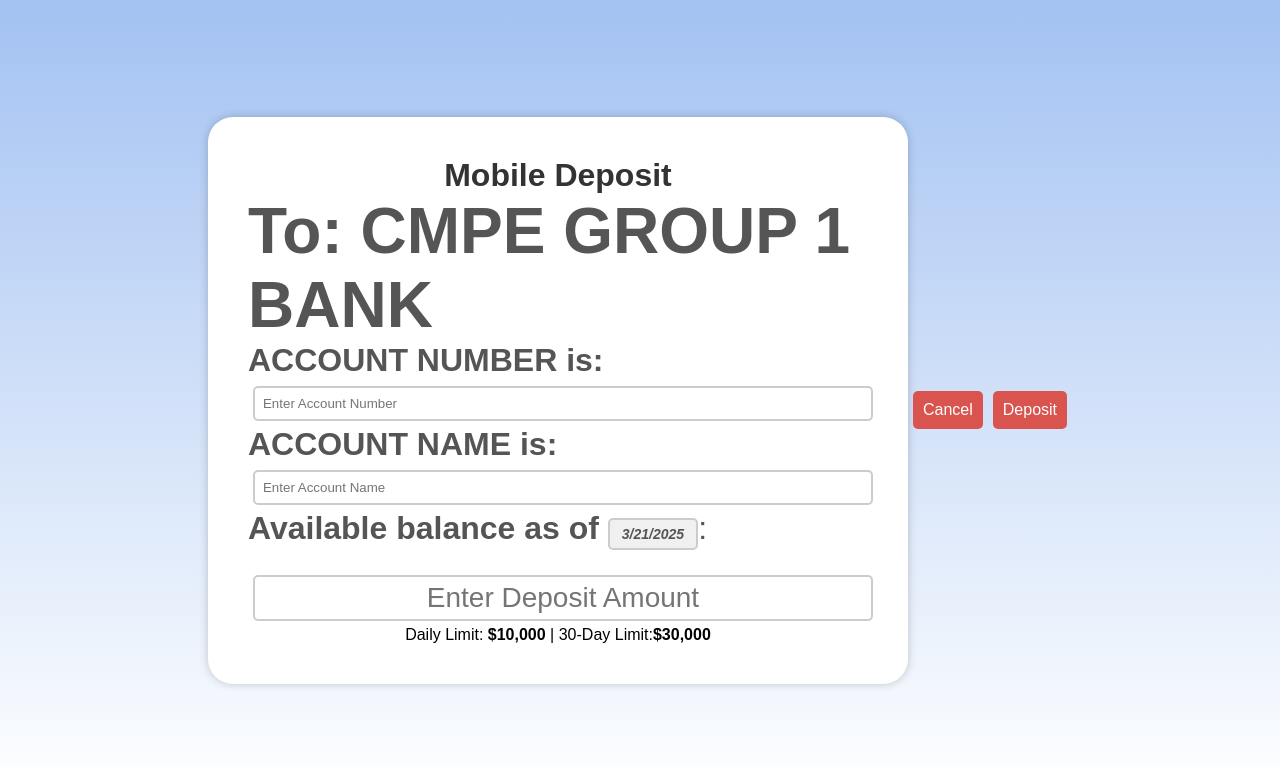
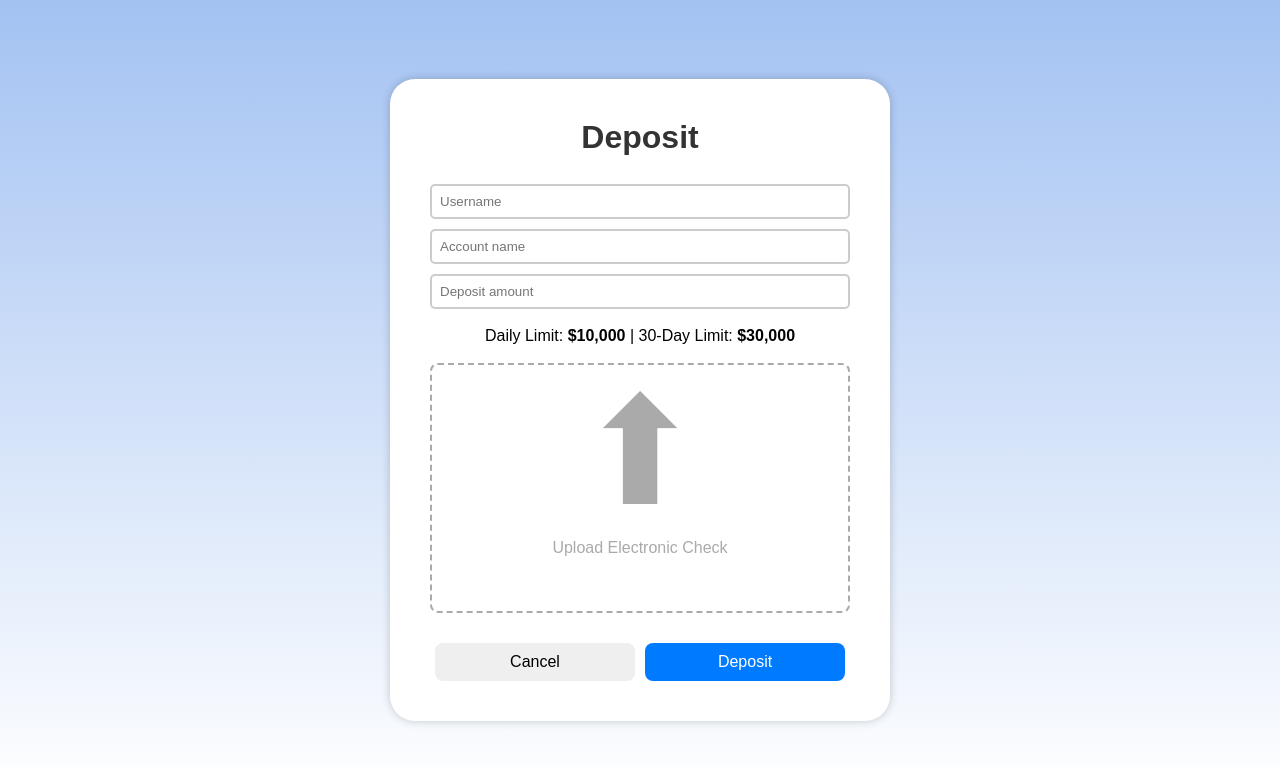
Before and after one commit to bmai1/CMPE-131-Group-1, a Flask app: page /deposit in a window 1280 px wide. Shown: the top 767 px of the page. Run offline with Flask 3, Linux system fonts and the light colour scheme.

Commit message:
render deposit.html

```diff
--- a/app.py
+++ b/app.py
@@ -110,7 +110,7 @@ def dashboard():
 
 @app.route('/deposit')
 def deposit():
-        """
-        Route for Deposit
-        """
-        return render_template('deposit.html')
+    """
+        Route for deposit. TODO: add image upload
+    """
+    return render_template('deposit.html')
--- a/static/deposit.css
+++ b/static/deposit.css
@@ -16,8 +16,8 @@ body{
 
 .container{
     background:white;
-    width: 90%;
-    max-width:700px;
+    width: 70%;
+    max-width:500px;
     padding:40px;
     border-radius:25px;
     box-shadow:0px 0px 10px rgba(0, 0, 0, 0.2);
@@ -32,14 +32,14 @@ h2{
 .account-info {
     font-size: 32px;
     color:#555;
-    margin-bottom: 20px;
+    /* margin-bottom: 20px; */
     text-align: left;
 }
 
 input{
     width:100%;
     padding:8px;
-    margin:5px;
+    margin-top:10px;
     border:2px solid #ccc;
     border-radius: 5px;
 }
@@ -55,11 +55,8 @@ input{
     font-size: 14px;
 }
 .amount-input{
-    font-size: 28px;
-    text-align: center;
     width: 100%;
     border-bottom: 2px solid #ccc;
-    padding:5px;
 }
 
 .buttons{
@@ -75,7 +72,6 @@ button {
     border-radius: 5px;
     cursor:pointer;
     font-size: 16px;
-    color: white;
     margin: 0 5px;
 }
 .cancel:hover{
@@ -91,3 +87,24 @@ button {
 .deposit{
     background: #d9534f;
 }
+
+#upload-box {
+    color: rgb(170, 170, 170);
+    width: 100%;
+    height: 250px;
+    border: 2px dashed #aaa;
+    border-radius: 8px;
+    align-items: center;
+    justify-content: center;
+    flex-direction: column;
+    cursor: pointer;
+    text-align: center;
+  }
+
+  #upload-box span {
+    font-size: 24px;
+  }
+
+  #upload-box.drag-over {
+    background: #e0e0e0;
+  }
--- a/templates/Deposit.html
+++ b/templates/Deposit.html
@@ -3,36 +3,77 @@
     <head>
         <meta charset="UTF-8">
     <meta name="viewport" content="width=device-width, initial-scale=1.0">
-    <title>Mobile Deposit </title>
+    <title>Mobile Deposit</title>
     <link rel="stylesheet" href="{{ url_for('static', filename='deposit.css') }}">
+    <link rel="stylesheet" href="{{ url_for('static', filename='loginregister.css') }}">
 </head>
 <body>
     <div class="container">
-        <h2>Mobile Deposit</h2>
+        <h2>Deposit</h2>
+        <br>
         <div class="account-info">
-            <h1> To: <strong> CMPE GROUP 1 BANK </strong></h1>
-            <p> <strong> ACCOUNT NUMBER is: </strong><input type="number" class="account-number" placeholder="Enter Account Number"></p>
-            <p> <strong> ACCOUNT NAME is: </strong><input type="text" class="account-name" placeholder="Enter Account Name"> </p>
-            <p> <strong>Available balance as of </strong>
-                <span class="date-today"><span id="current-date"></span></span>:
-            </p>
+            <input type="text" class="account-number" placeholder="Username">
+            <input type="text" class="account-name" placeholder="Account name">
         </div>
-            <input type="text" class="amount-input" placeholder="Enter Deposit Amount" >
-            <p>Daily Limit: <strong>$10,000</strong> | 30-Day Limit:<strong>$30,000</strong></p>
+        <input type="text" class="amount-input" placeholder="Deposit amount">
+        <br>
+        <br>
+        <p>Daily Limit: <strong>$10,000</strong> | 30-Day Limit: <strong>$30,000</strong></p>
+        <br>
+        <div id="upload-box">
+            <input type="file" id="file-input" accept="image/*" hidden />
+            <div id="upload-content">
+                <span style="font-size:150px;">⬆</span>
+                <p>Upload Electronic Check</p>
+            </div>
+        </div>
+        <div class="buttons">
+            <button class="nav-button">Cancel</button>
+            <button class="login-button">Deposit</button>
+        </div>
     </div>
-        <div class = "buttons">
-            <button class="cancel">Cancel</button>
-            <button class="deposit">Deposit</button>
-        </div>
 
         <script>
-            function updateDate(){
+            function updateDate() {
                 let today = new Date();
                 let formattedDate = (today.getMonth()+1) + '/' + today.getDate() + '/' + today.getFullYear();
                 document.getElementById("current-date").innerText = formattedDate;
+            }
+            window.onload = updateDate;
 
+            const uploadBox = document.getElementById("upload-box");
+            const fileInput = document.getElementById("file-input");
+
+            uploadBox.addEventListener("click", () => fileInput.click());
+
+            uploadBox.addEventListener("dragover", (e) => {
+                e.preventDefault();
+                uploadBox.classList.add("drag-over");
+            });
+
+            uploadBox.addEventListener("dragleave", () => {
+                uploadBox.classList.remove("drag-over");
+            });
+
+            uploadBox.addEventListener("drop", (e) => {
+                e.preventDefault();
+                uploadBox.classList.remove("drag-over");
+                const file = e.dataTransfer.files[0];
+                if (file) handleFileUpload(file);
+            });
+
+            fileInput.addEventListener("change", (e) => {
+                const file = e.target.files[0];
+                if (file) handleFileUpload(file);
+            });
+
+            function handleFileUpload(file) {
+                if (!file.type.startsWith("image/")) {
+                alert("Please upload an image file.");
+                return;
+                }
+                alert(`File uploaded: ${file.name}`);
             }
-            window.onload =updateDate;
 
         </script>
     </body>
```
